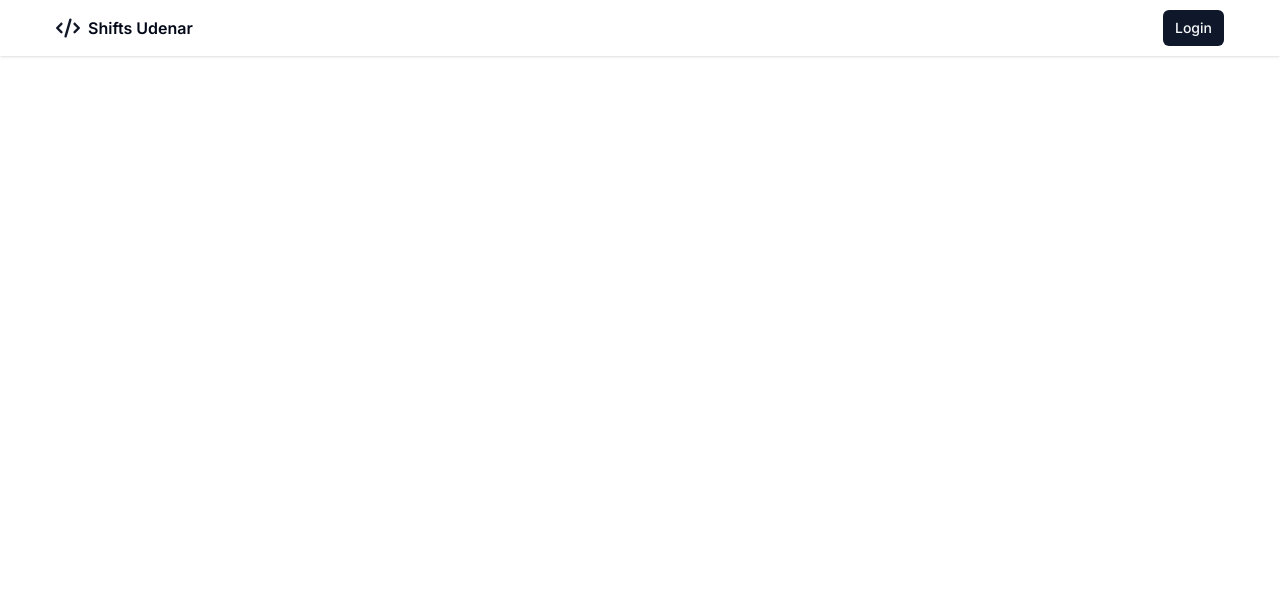
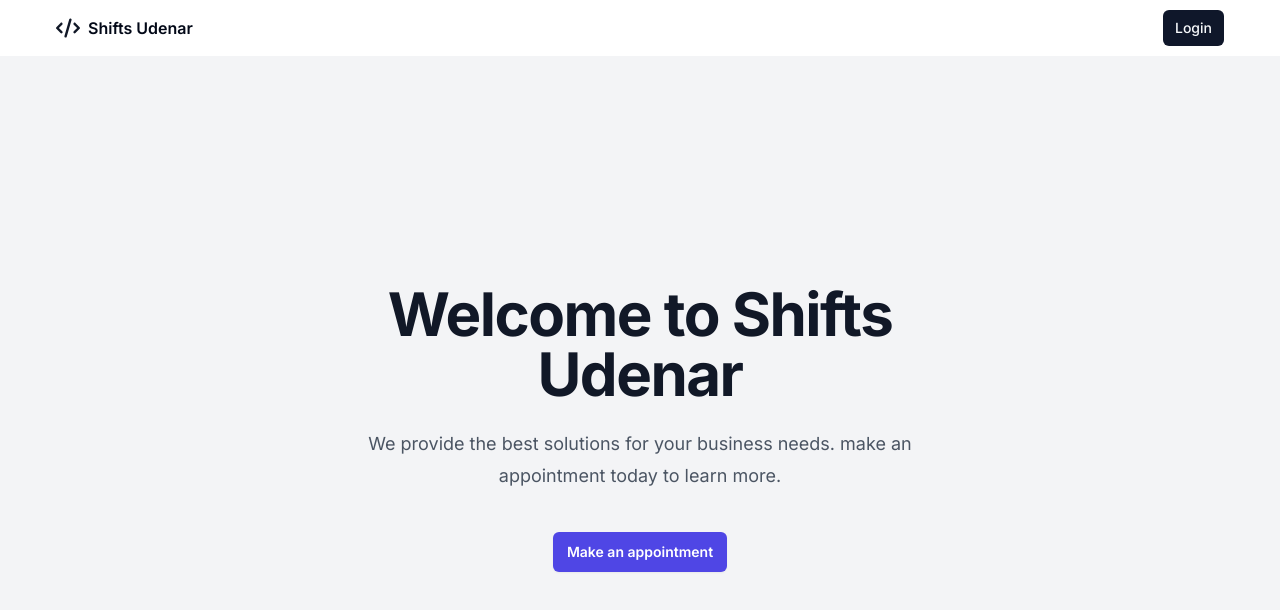
Before and after one commit to Nassican/proyecto-modelos, a Next.js app in the folder frontend/: page / in a window 1280 px wide. Shown: the top 610 px of the page. Built offline with nearby package versions, Linux system fonts and the light colour scheme.

Commit message:
Feat(frontend): add landing page home

```diff
--- a/frontend/src/app/(home)/page.tsx
+++ b/frontend/src/app/(home)/page.tsx
@@ -1,9 +1,30 @@
+import Link from 'next/link';
+
 import { Header } from '@/components/home/header';
 
 function HomePage() {
   return (
-    <div>
+    <div className="flex min-h-[100dvh] flex-col">
       <Header />
+      <main className="flex flex-1 items-center justify-center bg-gray-100 dark:bg-gray-900">
+        <div className="max-w-2xl px-4 py-12 text-center sm:px-6 lg:px-8">
+          <h1 className="text-4xl font-bold tracking-tight text-gray-900 dark:text-gray-50 sm:text-5xl lg:text-6xl">
+            Welcome to Shifts Udenar
+          </h1>
+          <p className="mt-6 text-lg leading-8 text-gray-600 dark:text-gray-400">
+            We provide the best solutions for your business needs. make an appointment today to learn more.
+          </p>
+          <div className="mt-10 flex items-center justify-center gap-x-6">
+            <Link
+              href="/shift"
+              className="rounded-md bg-indigo-600 px-3.5 py-2.5 text-sm font-semibold text-white shadow-sm hover:bg-indigo-500 focus-visible:outline focus-visible:outline-2 focus-visible:outline-offset-2 focus-visible:outline-indigo-600"
+              prefetch={false}
+            >
+              Make an appointment
+            </Link>
+          </div>
+        </div>
+      </main>
     </div>
   );
 }
```
